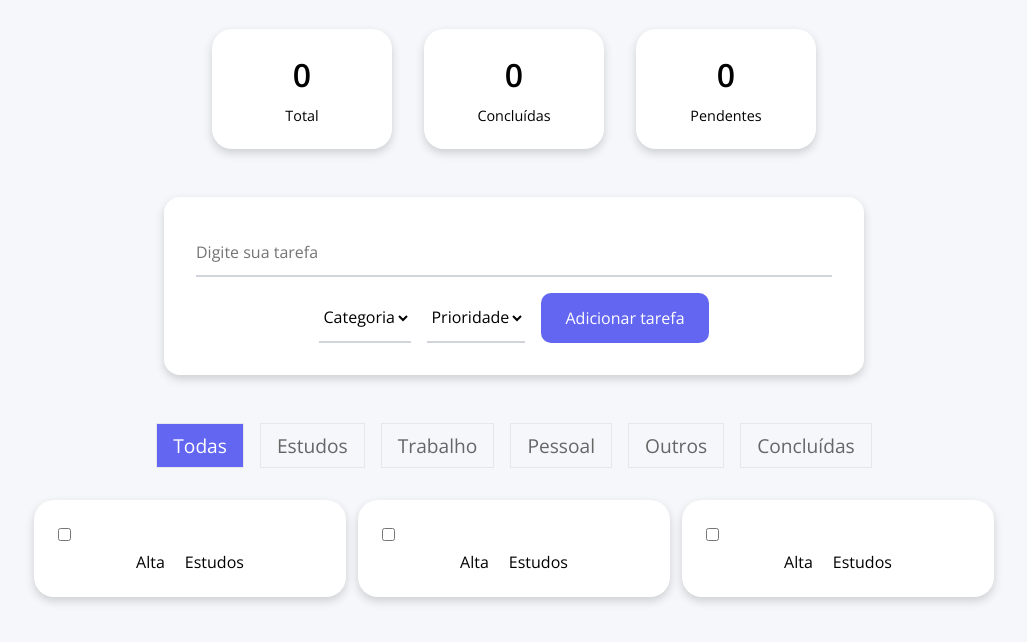
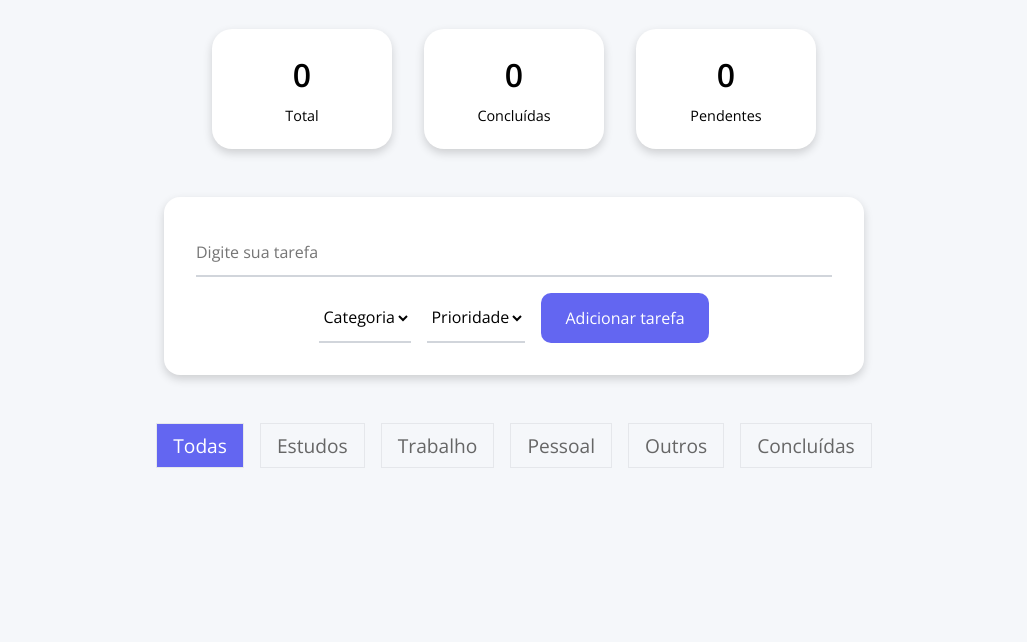
Before and after one commit to MarianadLO/TaskFlow, a website: page index.html in a window 1280 px wide. Shown: the part 154-796 px from the top of the page, without its empty margins (126-1153 px from the left). Drawn offline with nearby package versions, Linux system fonts and the light colour scheme.

Commit message:
atualização do js

```diff
--- a/dev/less/main.less
+++ b/dev/less/main.less
@@ -149,7 +149,7 @@ select {
     }
 
     &:hover {
-        background-color: #eaebec;
+        background-color: #6365f1a8;
     }
 }
 
@@ -163,7 +163,7 @@ select {
         font-size: 1rem;
         list-style: none;
         background: white;
-        padding: 1.5rem;
+        padding: 1rem;
         border-radius: 20px;
         box-shadow: @sombraCard;
         border: 2px solid @sombraCard;
@@ -172,27 +172,31 @@ select {
 
 .main-task {
     display: flex;
-    align-items: flex-start;
-    gap: 0.5em;
+    align-items: center;
+    gap: 0.7em;
 
     h2 {
-        font-size: 1rem;
+        font-size: 1.1rem;
         overflow: hidden;
         display: -webkit-box;
         -webkit-line-clamp: 3;
         -webkit-box-orient: vertical;
         overflow-wrap: break-word;
     }
-
-    input {
-        margin-top: 3.5px;
-    }
 }
 
 .info-task {
     display: flex;
-    justify-content: center;
-    gap: 20px;
+    justify-content: flex-start;
+    gap: 4px;
     align-items: center;
     padding-top: 10px;
 }
+
+.info-task span {
+  font-size: 1.1rem;
+  padding: 4px 10px;
+  border-radius: 12px;
+  background-color: #eeeef0;
+  color: #555;
+}
--- a/index.html
+++ b/index.html
@@ -34,7 +34,7 @@
                 </div>
             </section>
             <section class="form">
-                <form>
+                <form id="form-area">
                     <div class="form_tarefa">
                         <label for="tarefa_titulo"></label>
                         <input type="text" id="tarefa_titulo" name="tarefa_titulo" placeholder="Digite sua tarefa">
@@ -59,7 +59,7 @@
                         </select>
                     </div>
                     <div class="button_form">
-                        <button type="submit">Adicionar tarefa</button>
+                        <button id="button-add" type="submit">Adicionar tarefa</button>
                     </div>
                 </form>
             </section>
@@ -87,44 +87,13 @@
             </section>
             <section class="task">
                 <div class="task-list">
-                    <ul class="grid-container grid-container-fit">
-                        <li>
-                            <div class="main-task">
-                                <input type="checkbox" name="finish-task">
-                                <h2></h2>
-                            </div>
-                            <div class="info-task">
-                                <p>Alta</p>
-                                <p>Estudos</p>
-                            </div>
-                        </li>
-                        <li>
-                             <div class="main-task">
-                                <input type="checkbox" name="finish-task">
-                                <h2></h2>
-                            </div>
-                            <div class="info-task">
-                                <p>Alta</p>
-                                <p>Estudos</p>
-                            </div>
-                        </li>
-                        <li>
-                             <div class="main-task">
-                                <input type="checkbox" name="finish-task">
-                                <h2></h2>
-                            </div>
-                            <div class="info-task">
-                                <p>Alta</p>
-                                <p>Estudos</p>
-                            </div>
-                        </li>
+                    <ul class="grid-container grid-container-fit" id="task-list">
                     </ul>
-                    <div>
-                        <p></p>
-                    </div>
                 </div>
             </section>
         </main>
     </div>
+
+    <script src="./dist/js/main.js"></script>
 </body>
 </html>
```
Also changed, not shown: dist/css/main.css, dist/js/main.js (added).
